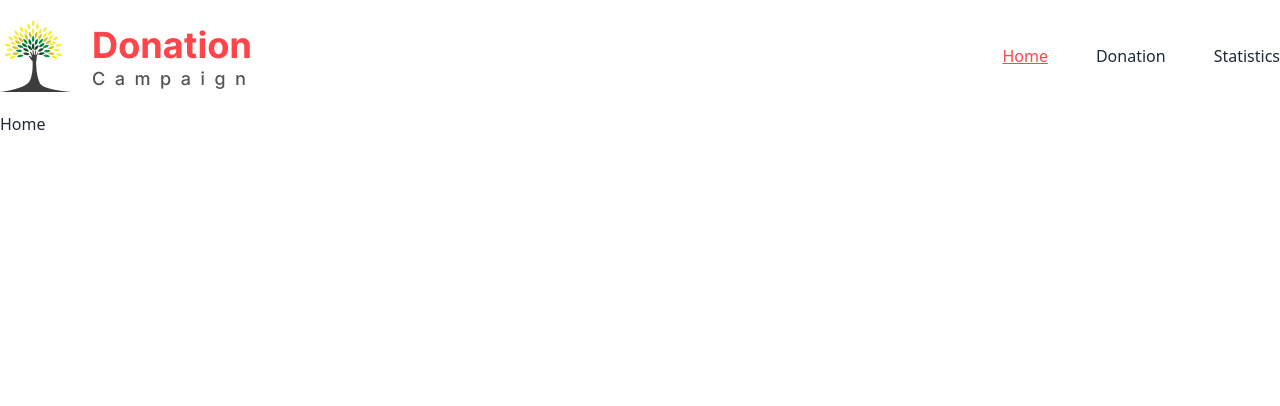
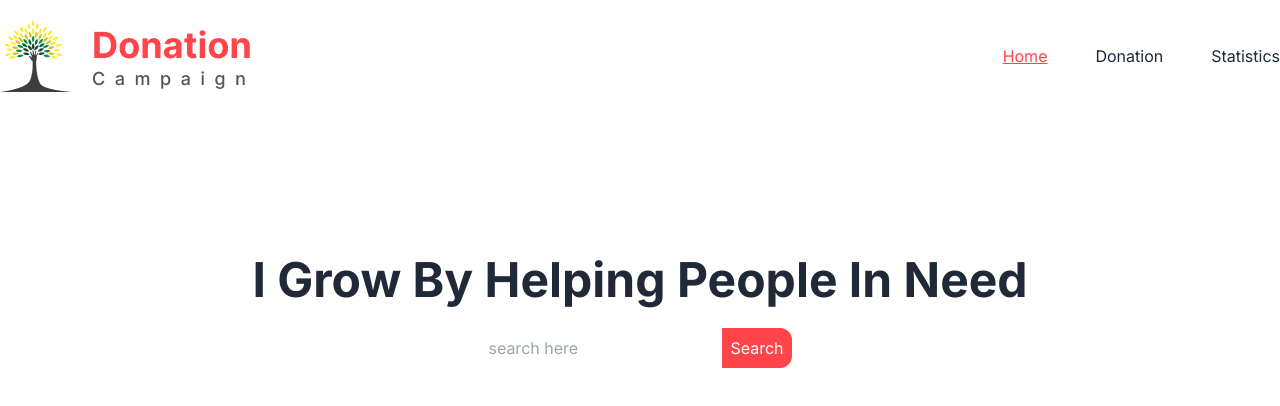
Before and after one commit to Emranhossainshuvo/donation-campaign, a React (Vite) app: page / in a window 1280 px wide. Shown: the top 406 px of the page. Built offline with nearby package versions, Linux system fonts and the light colour scheme.

Commit message:
banner title and  banner button added

```diff
--- /dev/null
+++ b/src/components/Header/Banner/Banner.jsx
@@ -0,0 +1,11 @@
+const Banner = () => {
+    return (
+        <div className="text-center mt-36">
+             <h2 className="text-5xl font-bold mb-6">I Grow By Helping People In Need</h2>
+             <input className="h-9" placeholder="search here" type="text" />
+             <button className="p-2 rounded-e-xl text-white bg-[#ff444a]">Search</button>
+        </div>
+    );
+};
+
+export default Banner;
--- /dev/null
+++ b/src/components/Header/Navbar/NavItems.jsx
@@ -0,0 +1,45 @@
+import { NavLink } from "react-router-dom";
+
+
+const NavItems = () => {
+    return (
+        <div>
+            <ul className="md:flex gap-12">
+                <li>
+                    <NavLink
+                        to="/"
+                        className={({ isActive, isPending }) =>
+                            isPending ? "pending" : isActive ? "text-[#FF444A] underline" : ""
+                        }
+                    >
+                        Home
+                    </NavLink>
+                </li>
+
+                <li>
+                    <NavLink
+                        to="/donation"
+                        className={({ isActive, isPending }) =>
+                            isPending ? "pending" : isActive ? "text-[#FF444A] underline" : ""
+                        }
+                    >
+                        Donation
+                    </NavLink>
+                </li>
+
+                <li>
+                    <NavLink
+                        to="/statistics"
+                        className={({ isActive, isPending }) =>
+                            isPending ? "pending" : isActive ? "text-[#FF444A] underline" : ""
+                        }
+                    >
+                        Statistics
+                    </NavLink>
+                </li>
+            </ul>
+        </div>
+    );
+};
+
+export default NavItems;
--- a/src/components/Header/Navbar/Navbar.jsx
+++ b/src/components/Header/Navbar/Navbar.jsx
@@ -1,46 +1,13 @@
-import { NavLink } from "react-router-dom";
 import NavLogo from "./NavLogo";
+import NavItems from "./NavItems";
 
 
 const Navbar = () => {
     return (
         <div className="py-5">
-            <nav className="flex justify-between items-center">
+            <nav className="md:flex justify-between items-center">
                 <NavLogo></NavLogo>
-                <ul className="flex gap-12">
-                    <li>
-                        <NavLink
-                            to="/"
-                            className={({ isActive, isPending }) =>
-                                isPending ? "pending" : isActive ? "text-[#FF444A] underline" : ""
-                            }
-                        >
-                            Home
-                        </NavLink>
-                    </li>
-
-                    <li>
-                        <NavLink
-                            to="/donation"
-                            className={({ isActive, isPending }) =>
-                                isPending ? "pending" : isActive ? "text-[#FF444A] underline" : ""
-                            }
-                        >
-                            Donation
-                        </NavLink>
-                    </li>
-
-                    <li>
-                        <NavLink
-                            to="/statistics"
-                            className={({ isActive, isPending }) =>
-                                isPending ? "pending" : isActive ? "text-[#FF444A] underline" : ""
-                            }
-                        >
-                            Statistics
-                        </NavLink>
-                    </li>
-                </ul>
+               <NavItems></NavItems>
             </nav>
         </div>
     );
--- a/src/index.css
+++ b/src/index.css
@@ -1,3 +1,9 @@
+@import url('https://fonts.googleapis.com/css2?family=Inter:wght@400;500;600;700&display=swap');
+
 @tailwind base;
 @tailwind components;
 @tailwind utilities;
+
+body{
+    font-family: 'Inter', sans-serif;
+}
--- a/src/layouts/MainLayOut.jsx
+++ b/src/layouts/MainLayOut.jsx
@@ -3,7 +3,7 @@ import Navbar from "../components/Header/Navbar/Navbar";
 
 const MainLayOut = () => {
     return (
-        <div>
+        <div className="container mx-auto">
                 <Navbar></Navbar>
                 <Outlet></Outlet>
         </div>
--- a/src/pages/Home/Home.jsx
+++ b/src/pages/Home/Home.jsx
@@ -1,9 +1,10 @@
+import Banner from "../../components/Header/Banner/Banner";
 
 
 const Home = () => {
     return (
         <div>
-            Home
+           <Banner></Banner>
         </div>
     );
 };
```
